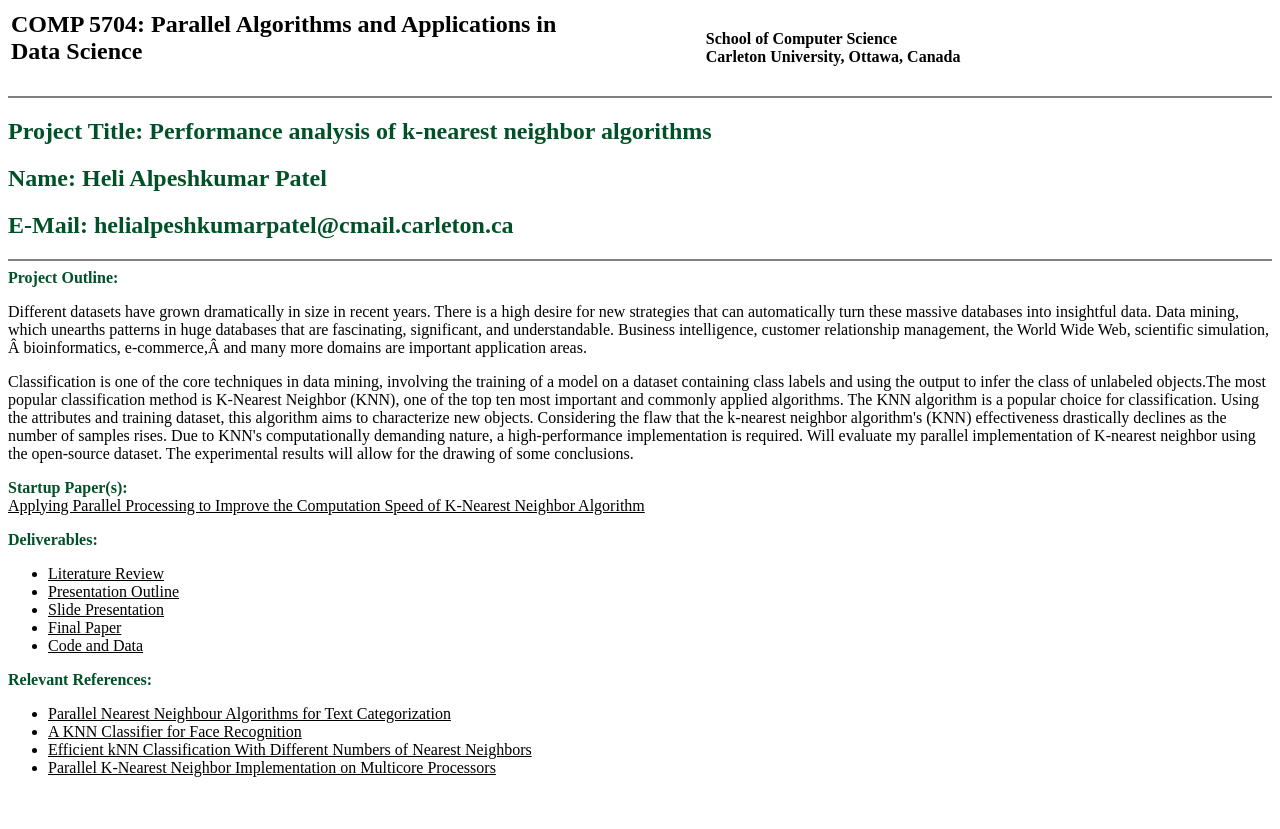
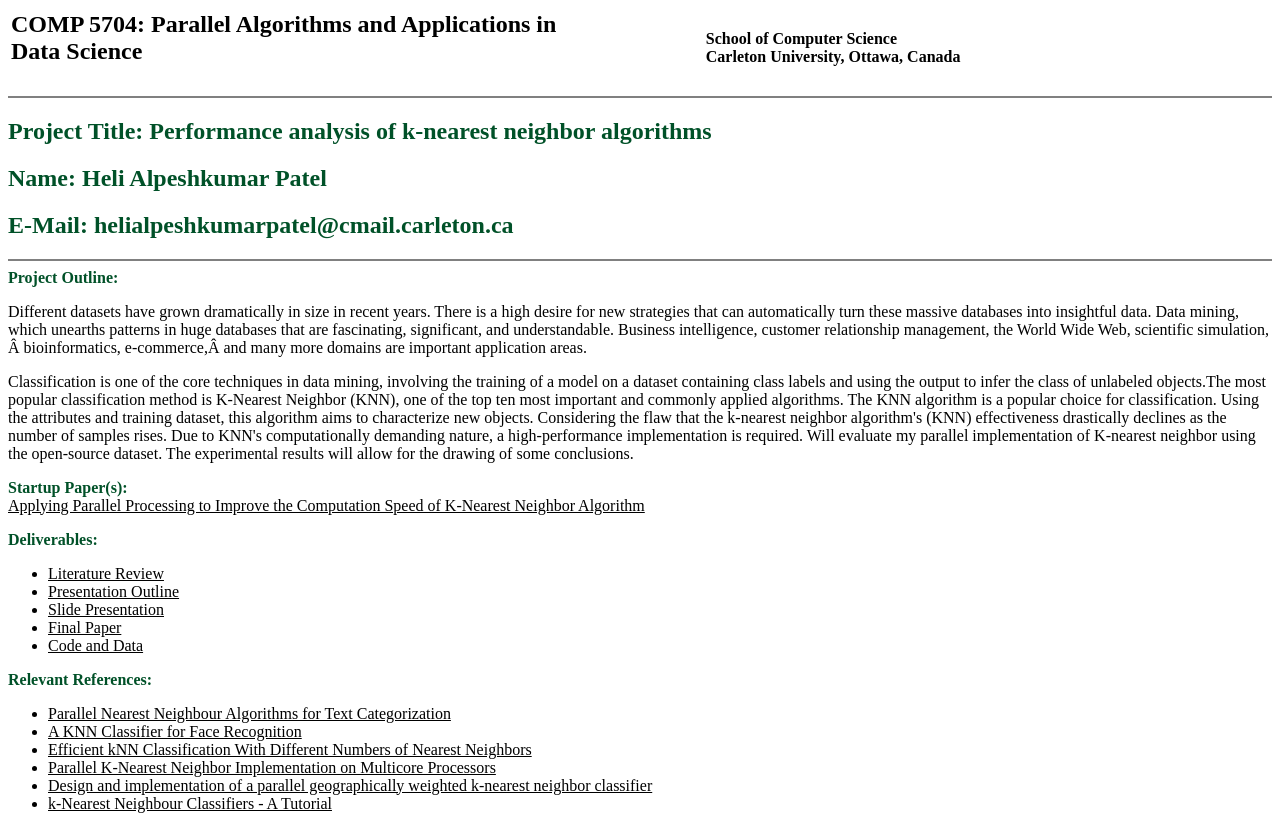
Before and after one commit to helipatel11/helipatel.github.io, a plain HTML site: page index.html in a window 1280 px wide. Before the commit the page ends 800 px from the top, so only its background shows below. Drawn offline with Linux system fonts and the light colour scheme.

Commit message:
Update index.html

```diff
--- a/index.html
+++ b/index.html
@@ -74,6 +74,10 @@ Categorization</font></a>
 Numbers of Nearest Neighbors</font></a>
     <li><a href="Parallel_K-Nearest_Neighbor_implementation_on_multicore_processors.pdf" target="_blank"><font color="#000000">Parallel K-Nearest Neighbor Implementation on Multicore Processors
 </font></a>
+     <li><a href="Design_and_implementation_of_a_parallel_geographically_weighted_k-nearest_neighbor_classifier.pdf" target="_blank"><font color="#000000"> Design and implementation of a parallel geographically weighted k-nearest neighbor classifier
+</font></a>
+     <li><a href="k_Nearest_Neighbour_Classifiers_A_Tutorial.pdf" target="_blank"><font color="#000000">k-Nearest Neighbour Classifiers - A Tutorial
+</font></a>
 
 </ul>
 
```
